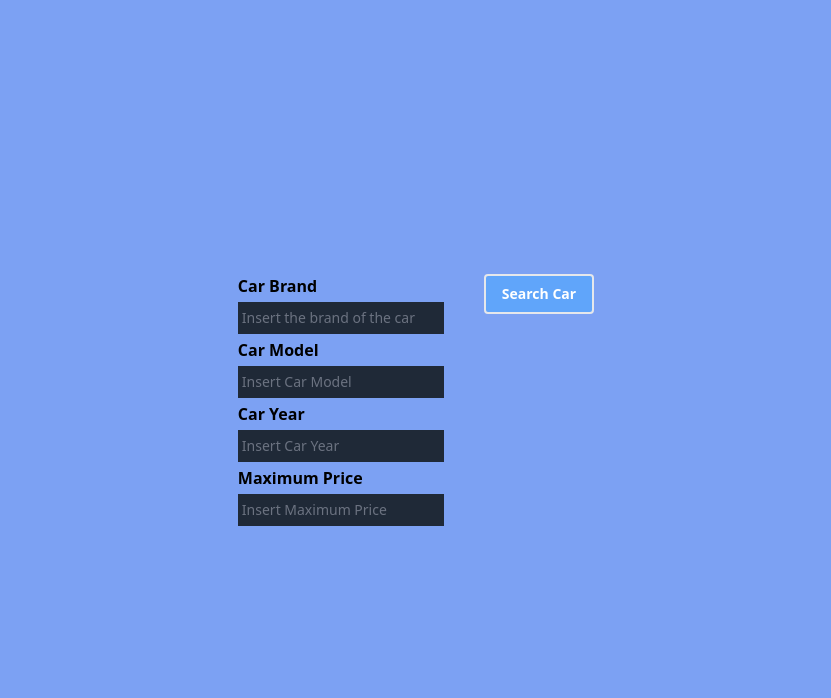
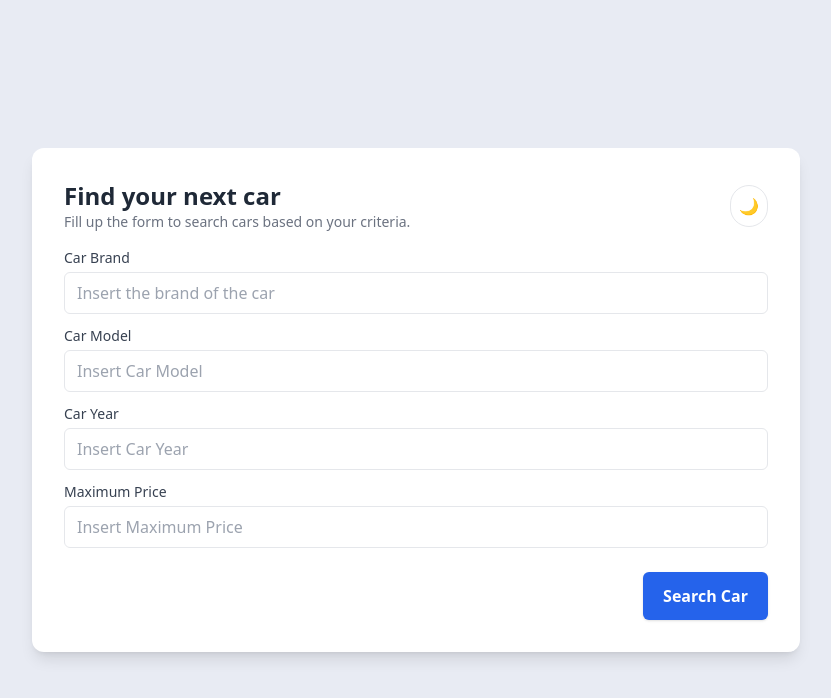
Before and after one commit to Gabman-Solutions/CarMarketPlace, a React (Vite) app: page / in a window 1280 px wide. Shown: the top 698 px of the page, without its empty margins (224-1055 px from the left). Built offline with nearby package versions, Linux system fonts and the light colour scheme.

Commit message:
feat(form): lift state to FormMain, enable submit and day/night toggle

```diff
--- a/src/frontend/components/FormField.tsx
+++ b/src/frontend/components/FormField.tsx
@@ -1,18 +1,30 @@
 
 import type { Field } from "../types/index.ts"
-type FielProps ={
-    field:Field
+
+type FielProps = {
+  field: Field,
+  isDark?: boolean,
+  value: string,
+  onChange: (e: React.ChangeEvent<HTMLInputElement>) => void
 }
-export default function FormField({field}: FielProps) {
+
+export default function FormField({ field, isDark = false, value, onChange }: FielProps) {
+  // Stateless input: value and onChange come from parent (FormMain)
+  const inputId = `field-${field.id}`
+
   return (
-    <div className="flex flex-col gap-1 w-full max-w-md">
-      <label className="font-bold" htmlFor={field.label}>
+    <div className="flex flex-col gap-1 w-full">
+      <label className={`text-sm font-medium ${isDark ? 'text-gray-300' : 'text-gray-700'}`} htmlFor={inputId}>
         {field.label}
       </label>
       <input
-        className="block min-w-0 grow bg-gray-800 py-1.5 pl-1 text-base text-white placeholder:text-gray-500 focus:outline-none sm:text-sm"
+        id={inputId}
+        name={inputId}
+        className={`w-full border rounded-md px-3 py-2 transition ${isDark ? 'border-gray-600 bg-gray-900 text-gray-100 placeholder-gray-500 focus:ring-2 focus:ring-blue-500' : 'border-gray-200 bg-white text-gray-900 placeholder-gray-400 focus:ring-2 focus:ring-blue-400'}`}
         type={field.type}
         placeholder={field.placeholder}
+        value={value}
+        onChange={onChange}
       />
     </div>
   )
--- a/src/frontend/components/FormMain.tsx
+++ b/src/frontend/components/FormMain.tsx
@@ -1,27 +1,77 @@
+import { useEffect, useState } from "react"
 import FormField from "./FormField"
 import fields from "../data/fields.ts"
 
+type FormValues = {
+  [key: string]: string
+}
+
 export default function FormMain() {
+  const [isDark, setIsDark] = useState(false)
+  const [values, setValues] = useState<FormValues>({})
+
+  useEffect(() => {
+    // inicializar valores de los campos con claves basadas en id
+    const initial: FormValues = {}
+    fields.forEach((f) => (initial[`field-${f.id}`] = ""))
+    setValues(initial)
+  }, [])
+
+  function handleChange(id: string, e: React.ChangeEvent<HTMLInputElement>) {
+    setValues((prev) => ({ ...prev, [id]: e.target.value }))
+  }
+
+  function handleSubmit(e: React.FormEvent) {
+    e.preventDefault()
+    // enviar datos: por ahora los mostramos en consola
+    console.log("Form submit", values)
+    // aquí puedes llamar a una API o prop
+    alert("Submitted: " + JSON.stringify(values))
+  }
+
   return (
-     <>
-      <div className="grid place-items-center h-screen bg-blue-600/60">
-        {/* contenedor principal: campos a la izquierda, botón a la derecha */}
-        <div className="flex items-start gap-6">
-          <div className="flex flex-col gap-1">
-            {fields.map((field) => (
-              <FormField key={field.id} field={field} />
-            ))}
+    <div className="min-h-screen flex items-center justify-center bg-blue-900/10 p-6">
+      <form onSubmit={handleSubmit} className={`w-full max-w-3xl rounded-xl shadow-lg overflow-hidden transition-colors ${isDark ? 'bg-gray-800 text-white' : 'bg-white text-gray-900'}`}>
+        <div className="p-6 md:p-8">
+          <div className="flex items-center justify-between mb-4">
+            <div>
+              <h2 className={`text-2xl font-semibold ${isDark ? 'text-white' : 'text-gray-800'}`}>Find your next car</h2>
+              <p className={`text-sm ${isDark ? 'text-gray-300' : 'text-gray-500'}`}>Fill up the form to search cars based on your criteria.</p>
+            </div>
+
+            {/* Toggle day/night */}
+            <button
+              type="button"
+              aria-label="Toggle day/night"
+              onClick={() => setIsDark(!isDark)}
+              className={`p-2 rounded-full border transition ${isDark ? 'bg-gray-700 border-gray-600 text-yellow-300' : 'bg-white border-gray-200 text-gray-700'}`}
+            >
+              {isDark ? '☀️' : '🌙'}
+            </button>
           </div>
 
-          <div className="flex items-start">
-            <button
-              className="px-4 py-2 text-sm font-semibold text-white bg-blue-400 border-2 rounded hover:bg-blue-500 ml-4 self-start"
-            >
-              Search Car
+          <div className="flex flex-col gap-3">
+            {fields.map((field) => {
+              const id = `field-${field.id}`
+              return (
+                <FormField
+                  key={field.id}
+                  field={field}
+                  isDark={isDark}
+                  value={values[id] ?? ""}
+                  onChange={(e) => handleChange(id, e)}
+                />
+              )
+            })}
+          </div>
+
+          <div className="mt-6 flex justify-end">
+            <button type="submit" className={`px-5 py-3 rounded-md font-semibold shadow transition ${isDark ? 'bg-blue-800 text-white hover:bg-blue-900' : 'bg-blue-600 text-white hover:bg-blue-700'}`}>
+              {isDark ? 'Search Car' : 'Search Car'}
             </button>
           </div>
         </div>
-      </div>
-    </>
+      </form>
+    </div>
   )
 }
```
